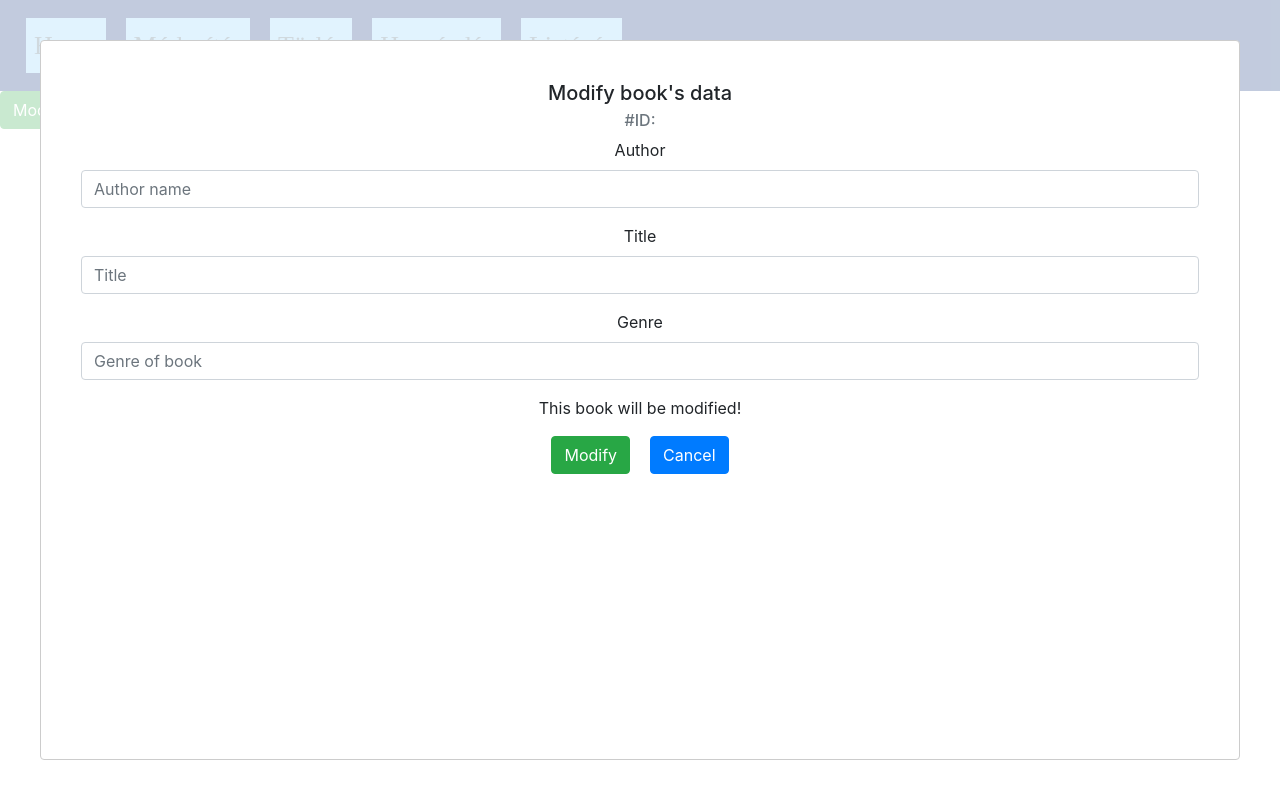
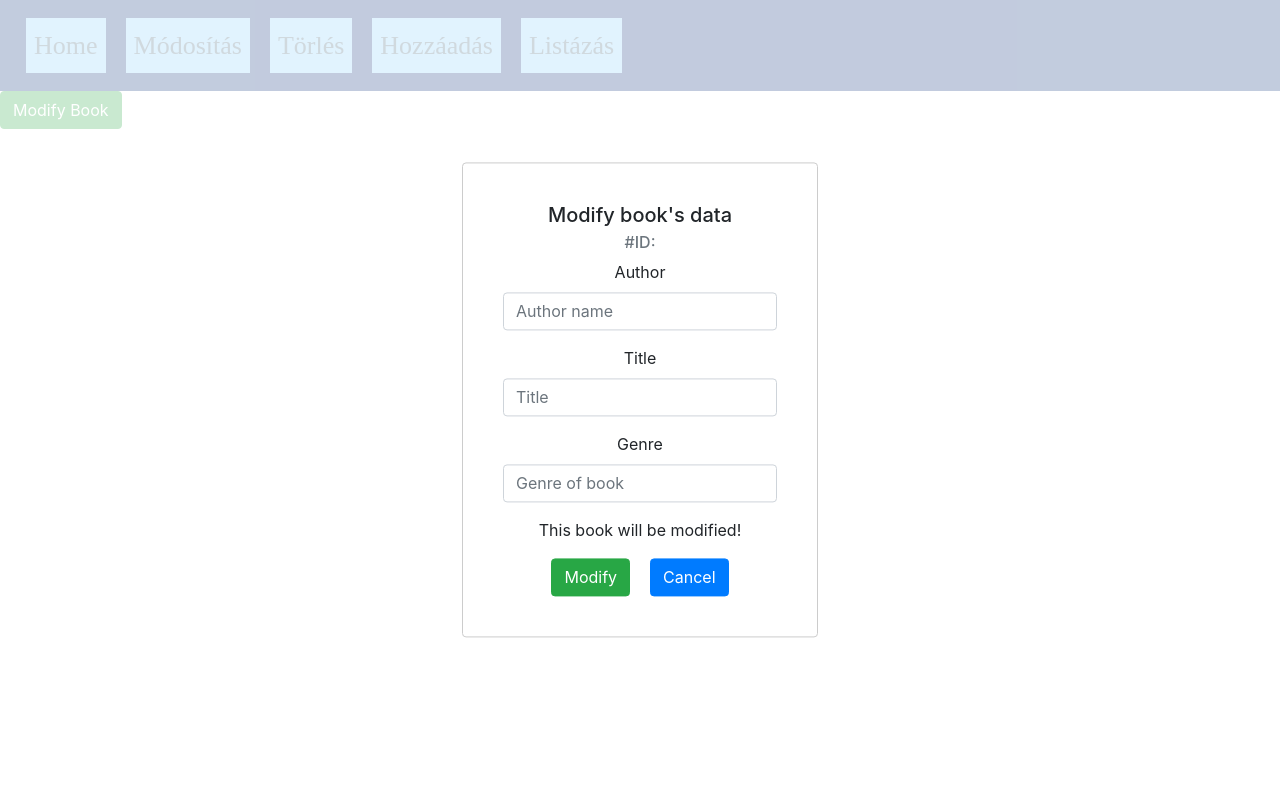
Before and after one commit to AdamKuborcik/afp_404, a React (Create React App) app in the folder frontend/: page /update in a window 1280 px wide. Both pictures are taken after a click on the button "Modify Book". Built offline with nearby package versions, Linux system fonts and the light colour scheme; what flux would draw is missing.

Commit message:
megjelenés hozzáadása atörlés és módosítás oldalakhoz #47 #50

```diff
--- a/frontend/src/components/views/DeleteBookPage.js
+++ b/frontend/src/components/views/DeleteBookPage.js
@@ -4,6 +4,16 @@ import {Button} from "reactstrap";
 import 'bootstrap/dist/css/bootstrap.min.css';
 import {DeleteBook} from "../../actions/DeleteBook";
 
+const customStyles = {
+    content: {
+        top: '50%',
+        left: '50%',
+        right: 'auto',
+        bottom: 'auto',
+        marginRight: '-50%',
+        transform: 'translate(-50%, -50%)'
+    }
+};
 
 class DeleteBookPage extends React.Component {
     constructor(props) {
@@ -42,7 +52,7 @@ class DeleteBookPage extends React.Component {
                     ariaHideApp={false}
                     isOpen={this.state.showModal}
                     contentLabel="Delete book"
-
+                    style={customStyles}
                 >
                     <div>
                         <div className="card-body text-center">
--- a/frontend/src/components/views/ModifyBookPage.js
+++ b/frontend/src/components/views/ModifyBookPage.js
@@ -5,7 +5,16 @@ import * as Yup from "yup";
 import {Formik} from "formik";
 import {ModifyBook} from "../../actions/ModifyBook";
 
-
+const customStyles = {
+    content: {
+        top: '50%',
+        left: '50%',
+        right: 'auto',
+        bottom: 'auto',
+        marginRight: '-50%',
+        transform: 'translate(-50%, -50%)'
+    }
+};
 
 class ModifyBookPage extends React.Component {
     constructor(props) {
@@ -26,6 +35,7 @@ class ModifyBookPage extends React.Component {
         this.handleCloseModal = this.handleCloseModal.bind(this);
     }
 
+
     handleOpenModal() {
         this.setState({showModal: true});
     }
@@ -42,6 +52,7 @@ class ModifyBookPage extends React.Component {
                     isOpen={this.state.showModal}
                     ariaHideApp={false}
                     contentLabel="Add book"
+                    style={customStyles}
                 >
                     <div className="card-body text-center">
                         <h5 className="card-title">Modify book's data</h5>
```
